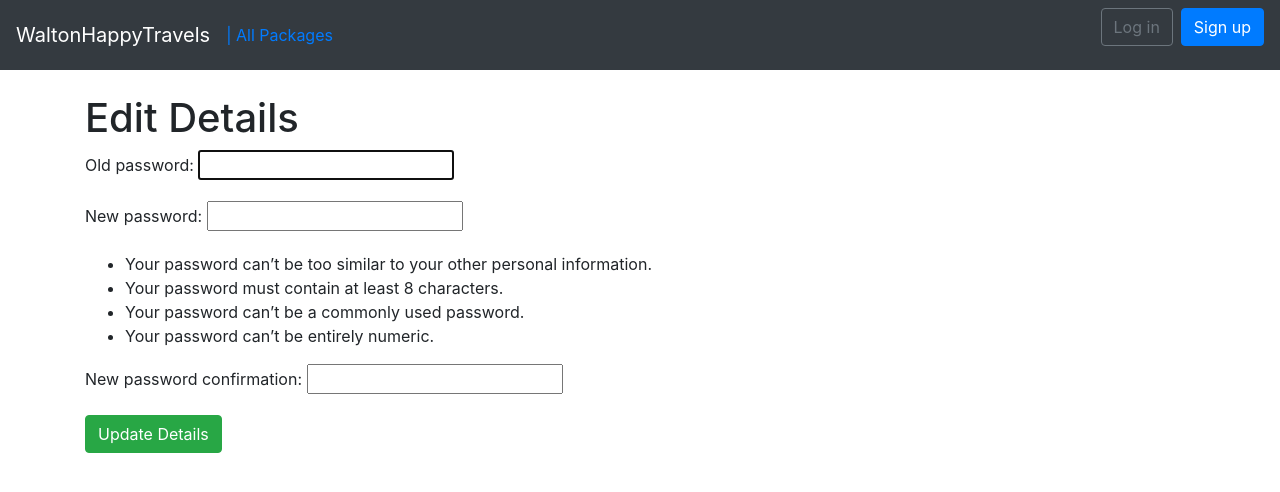
After one commit to Marcleese1/Walton-Happy-Travels, a Django app: page /users/password/ in a window 1280 px wide. The commit adds this page. Shown: the top 492 px of the page. Run offline with Django 3.2, Linux system fonts and the light colour scheme; parts of the project's set-up code (start-up, migrations or seed data) failed here and were passed over; some libraries are stand-ins or nearby versions.

Commit message:
Added Password Change

```diff
--- a/templates/base.html
+++ b/templates/base.html
@@ -16,6 +16,9 @@
     {% if user.is_staff %}
     <ul class="navbar-nav mr-auto">
     <li class="nav-item"><a href="{% url 'package_new' %}">+ New |</a></li>
+    </ul>
+     <ul class="navbar-nav mr-auto">
+    <li class="nav-item"><a href="{% url 'home' %}"> Generate Report |</a></li>
     </ul>
     {% endif %}
     <ul class="navbar-nav mr-auto">
--- /dev/null
+++ b/templates/password.html
@@ -0,0 +1,13 @@
+<!-- templates/registration/password_change_form.html -->
+{% extends 'base.html' %}
+
+{% block title %}Edit Details{% endblock %}
+
+{% block content %}
+  <h1>Edit Details</h1>
+  <form method="POST">
+    {% csrf_token %}
+    {{ form.as_p }}
+    <input class="btn btn-success" type="submit" value="Update Details">
+  </form>
+{% endblock %}
--- a/templates/registration/user_delete.html
+++ b/templates/registration/user_delete.html
@@ -2,7 +2,7 @@
 {% load i18n %}
 <h2>Deactivate your account</h2>
 <hr>
-<form action="." method="POST" class="padding">{% csrf_token %}
+<form action="../accounts" method="POST" class="padding">{% csrf_token %}
     {{ form.as_p }}
     {{ user.email }}
     {{ user.id }}
--- a/users/forms.py
+++ b/users/forms.py
@@ -49,10 +49,14 @@ class UserCustomerForm(UserCreationForm):
                   'PhoneNumber')
 
 
+# the form used for the edit customer view
+# this is an override in it bringing in all of the information in the customer database
 class CustomerChangeFormAdmin(UserChangeForm):
     class Meta:
         model = Customer
-        fields = '__all__'
+        fields = 'email', 'first_name', 'last_name', 'Address_Line_1', 'Address_Line_2', 'town', 'postCode', \
+                 'PhoneNumber', 'homePhone'
+        exclude = ('password', 'password')
 
     def init(self, args, **kwargs):
         super(UserChangeForm, self).init(args, **kwargs)
--- a/users/urls.py
+++ b/users/urls.py
@@ -1,10 +1,11 @@
 # users/urls.py
 from django.urls import path
 from . import views
-from .views import edit, delete_account
+from .views import edit, delete_account, change_password
 
 urlpatterns = [
     path('signup/', views.SignUp.as_view(), name='signup'),
     path('editdetails/', edit, name='editdetails'),
-    path('delete_user/', delete_account, name='deleteUser')
+    path('delete_user/', delete_account, name='deleteUser'),
+    path('password/', change_password, name='changepassword')
 ]
--- a/users/views.py
+++ b/users/views.py
@@ -4,6 +4,8 @@ from django.views import generic
 from django.shortcuts import render, redirect
 from .forms import UserCustomerForm, UserChangeForm, CustomerChangeFormAdmin
 from django.contrib.auth import login, logout
+from django.contrib.auth.forms import PasswordChangeForm
+from django.http import HttpResponse
 
 version=__import__('social_auth').__version__
 
@@ -33,4 +35,17 @@ def edit(request):
     else:
         form = CustomerChangeFormAdmin(instance=request.user)
         args = {'form': form}
-        return render(request, 'editdetails.html', args)
+        return render(request, 'registration/editdetails.html', args)
+
+
+def change_password(request):
+    if request.method == "POST":
+        form = PasswordChangeForm(data=request.POST, user=request.user)
+
+        if form.is_valid():
+            form.save()
+            return redirect('editdetails')
+    else:
+        form = PasswordChangeForm(user=request.user)
+
+    return render(request, 'password.html', {'form': form})
```
Also changed, not shown: db.sqlite3, templates/registration/editdetails.html (renamed from templates/editdetails.html).
